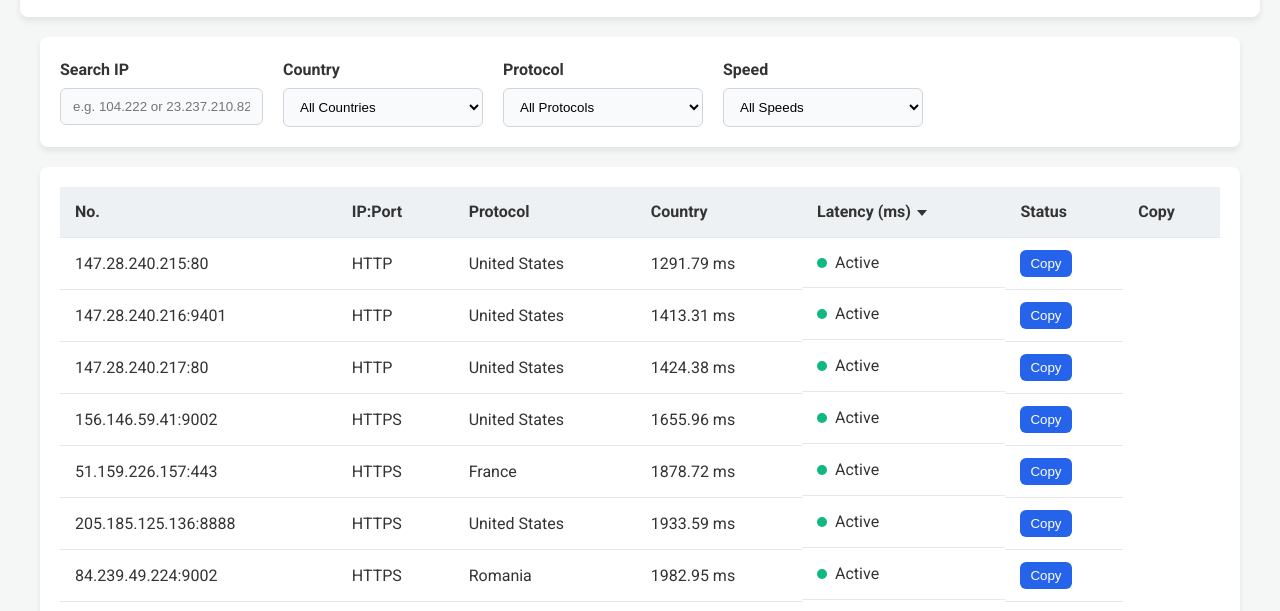
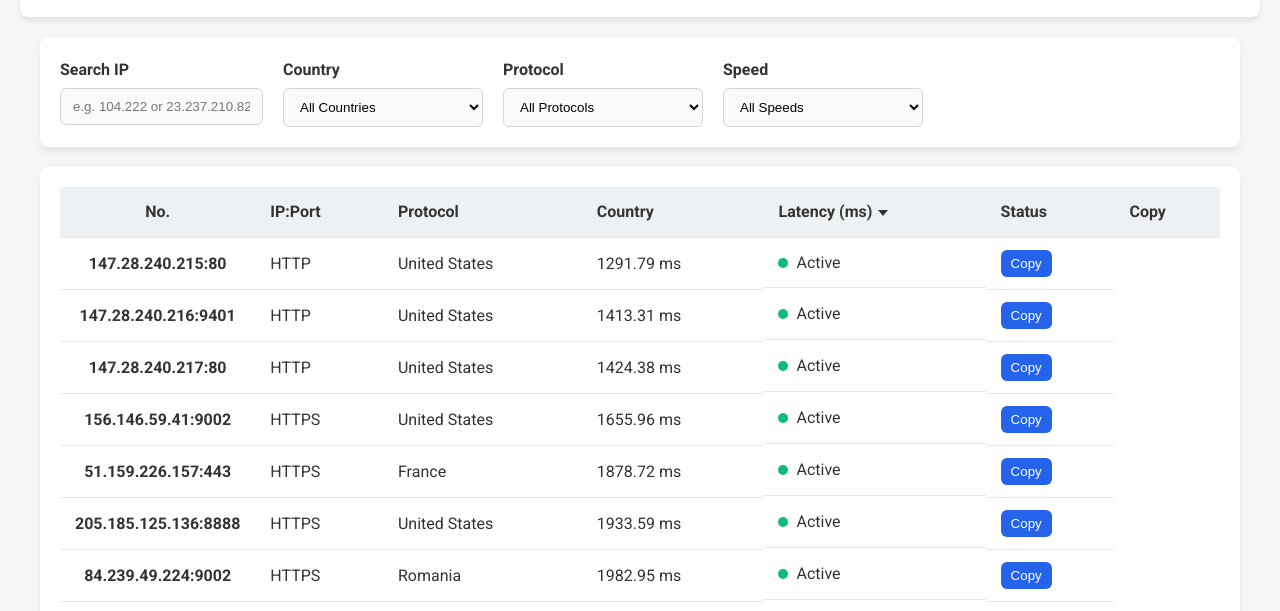
Before and after one commit to Ian-Lusule/Proxies-GUI, a plain HTML site: page index.html in a window 1280 px wide. Shown: the part 179-790 px from the top of the page. Drawn offline with Linux system fonts and the light colour scheme.

Commit message:
Update styles.css

```diff
--- a/styles/styles.css
+++ b/styles/styles.css
@@ -113,6 +113,13 @@ select, input[type="text"] {
   border-bottom: 6px solid #333;
 }
 
+.proxy-table td:first-child,
+.proxy-table th:first-child {
+  width: 50px;
+  text-align: center;
+  font-weight: bold;
+}
+
 .status-cell {
   display: flex;
   align-items: center;
```
